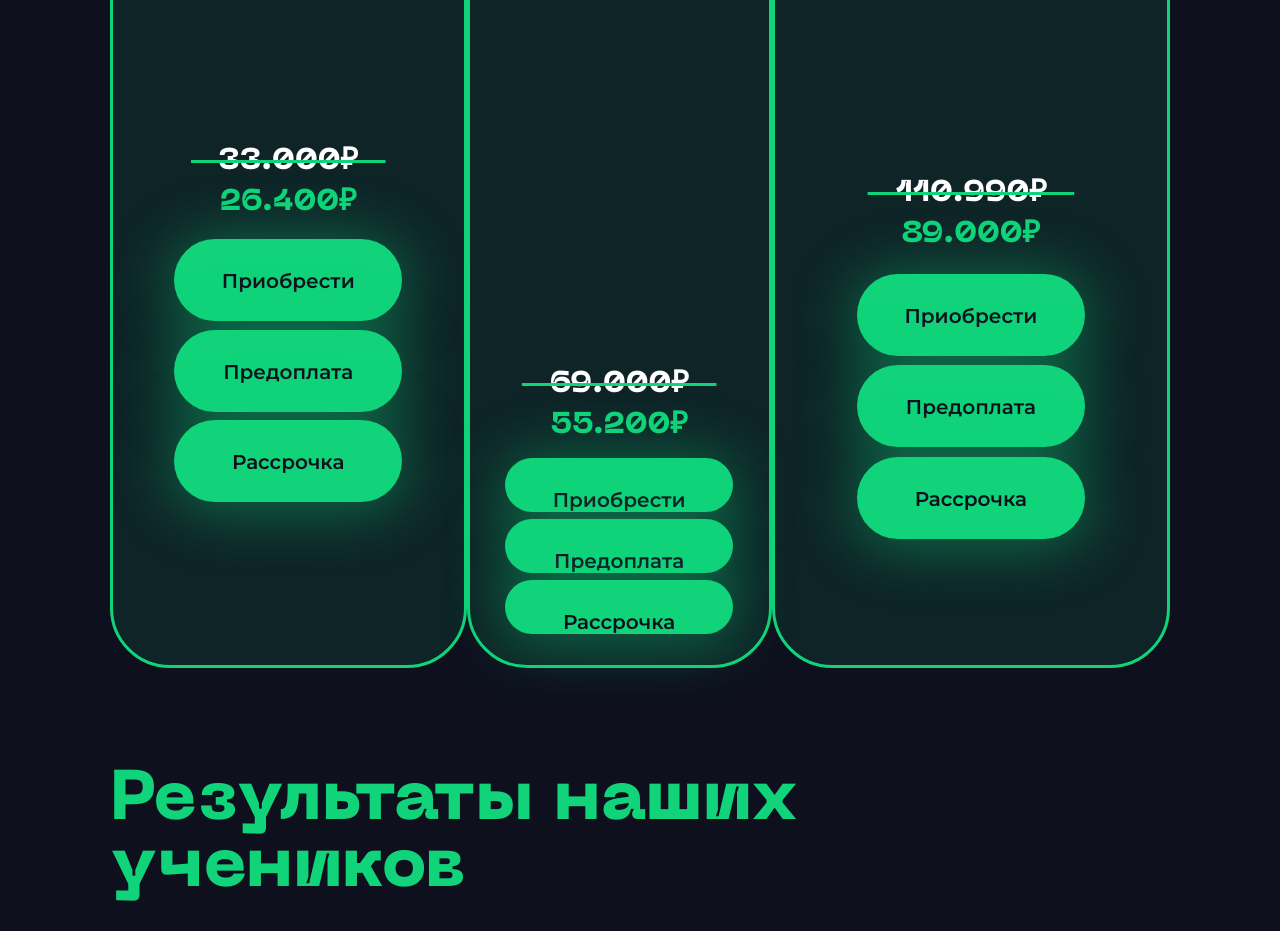
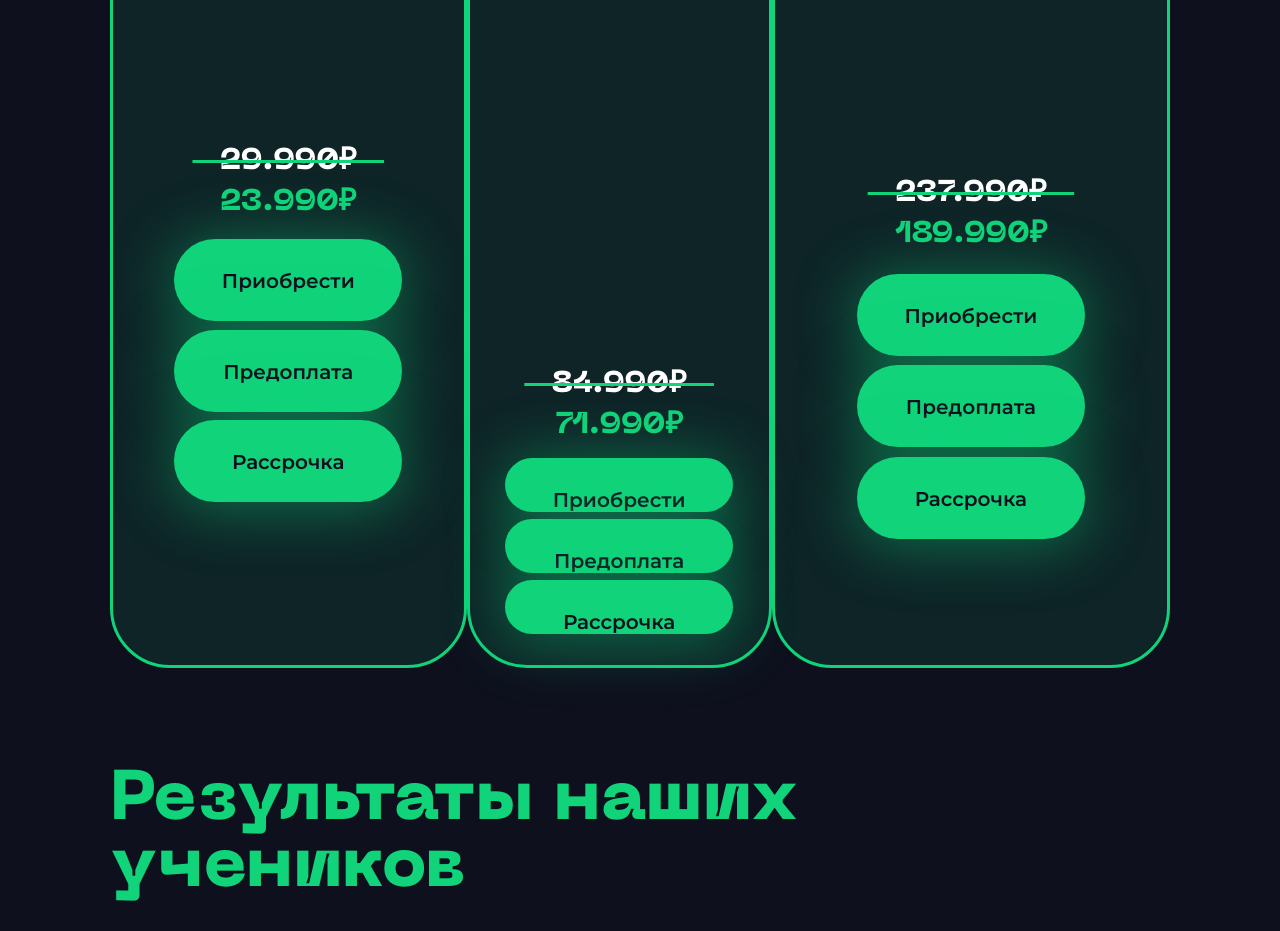
Before and after one commit to Raccoons38/btc-school-landing, a plain HTML site: page course-discount-20.html in a window 1280 px wide. Shown: the part 8560-9491 px from the top of the page. Drawn offline with nearby package versions, Linux system fonts and the light colour scheme.

Commit message:
Изменение цен

```diff
--- a/course-discount-20.html
+++ b/course-discount-20.html
@@ -160,10 +160,10 @@
                             <li class="advantage"><img src="images/point.png" alt=""><p>возможность вступить в закрытое сообщество со скидкой</p></li>
                         </ul>
                         <div class="price-block standart">
-                            <div class="full-price">ㅤ33.000₽ㅤ</div>
-                            <div class="sale-price">26.400₽</div>
+                            <div class="full-price">ㅤ29.990₽ㅤ</div>
+                            <div class="sale-price">23.990₽</div>
                         </div>
-                        <a href="https://payform.ru/9h2XNf4/" target="_blank" id="program-btn" class="primary-btn">Приобрести</a>
+                        <a href="https://payform.ru/5v39lUE/" target="_blank" id="program-btn" class="primary-btn">Приобрести</a>
                         <a href="https://payform.ru/ke2C4iK/" target="_blank" id="program-btn" class="primary-btn">Предоплата</a>
                         <a href="https://forms.amocrm.ru/rvvwxzm" target="_blank" id="program-btn" class="primary-btn">Рассрочка</a>
                     </div>
@@ -189,10 +189,10 @@
 
                         </ul>
                         <div class="price-block group">
-                            <div class="full-price">ㅤ69.000₽ㅤ</div>
-                            <div class="sale-price">55.200₽</div>
+                            <div class="full-price">ㅤ84.990₽ㅤ</div>
+                            <div class="sale-price">71.990₽</div>
                         </div>
-                        <a href="https://payform.ru/bq2XNgh/" target="_blank" id="program-btn" class="primary-btn">Приобрести</a>
+                        <a href="https://payform.ru/b139lXm/" target="_blank" id="program-btn" class="primary-btn">Приобрести</a>
                         <a href="https://payform.ru/ke2C4iK/" target="_blank" id="program-btn" class="primary-btn">Предоплата</a>
                         <a href="https://forms.amocrm.ru/rvvwxzm" target="_blank" id="program-btn" class="primary-btn">Рассрочка</a>
                     </div>
@@ -218,10 +218,10 @@
                             <li class="advantage"><img src="images/point.png" alt=""><p>Возможность вступить в закрытое сообщество со скидкой</p></li>
                         </ul>
                         <div class="price-block VIP">
-                            <div class="full-price">ㅤ110.990₽ㅤ</div>
-                            <div class="sale-price">89.000₽</div>
+                            <div class="full-price">ㅤ237.990₽ㅤ</div>
+                            <div class="sale-price">189.990₽</div>
                         </div>
-                        <a href="https://payform.ru/fd2XNic/" target="_blank" id="program-btn" class="primary-btn">Приобрести</a>
+                        <a href="https://payform.ru/d539lYu/" target="_blank" id="program-btn" class="primary-btn">Приобрести</a>
                         <a href="https://payform.ru/ke2C4iK/" target="_blank" id="program-btn" class="primary-btn">Предоплата</a>
                          <a href="https://forms.amocrm.ru/rvvwxzm" target="_blank" id="program-btn" class="primary-btn">Рассрочка</a>
                     </div>
```
